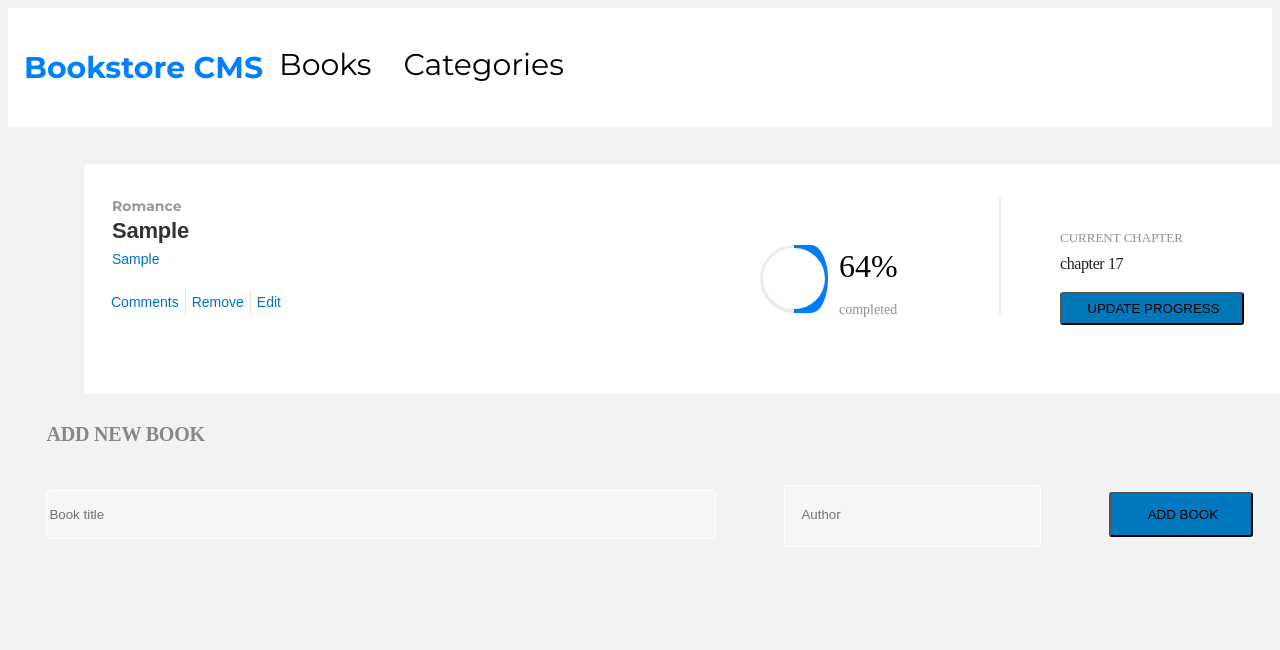
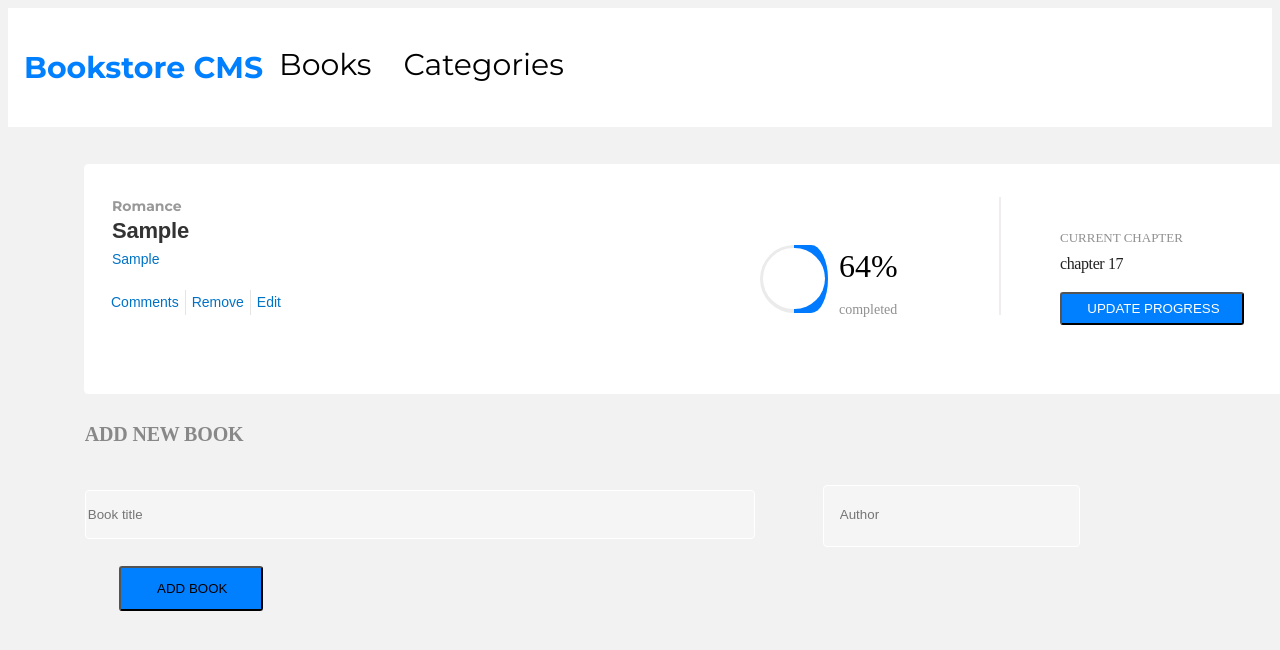
Before and after one commit to obed300/Bookstore, a React (Create React App) app: page / in a window 1280 px wide. Both pictures are taken after typing "Sample", "Sample" into the empty fields and a click on the button "ADD BOOK". Shown: the top 650 px of the page. Built offline with nearby package versions, Linux system fonts and the light colour scheme; no server answers.

Commit message:
Make changes

```diff
--- a/src/components/Navbar.js
+++ b/src/components/Navbar.js
@@ -6,8 +6,8 @@ function Navbar() {
   return (
     <nav className={styles.nav}>
       <h1>Bookstore CMS</h1>
-      <NavLink to="/" activeclassName={styles.activeLink} className={styles.Books}>Books</NavLink>
-      <NavLink to="/Category" activeclassName={styles.activeLink} className={styles.category}>Categories</NavLink>
+      <NavLink to="/" activeClassName={styles.activeLink} className={styles.Books}>Books</NavLink>
+      <NavLink to="/Category" activeClassName={styles.activeLink} className={styles.category}>Categories</NavLink>
     </nav>
   );
 }
--- a/src/styles/Book.module.css
+++ b/src/styles/Book.module.css
@@ -197,5 +197,6 @@
   margin: 0.75rem 0 0.563rem 3.688rem;
   padding: 0.438rem 1.188rem 0.5rem 1.375rem;
   border-radius: 3px;
-  background-color: #0077b6;
+  background-color: #007fff;
+  color: white;
 }
--- a/src/styles/Form.module.css
+++ b/src/styles/Form.module.css
@@ -2,7 +2,7 @@
   width: 12.875rem;
   height: 1.5rem;
   margin: 1.813rem 32.75rem 1.188rem 0;
-  margin-left: 2.4rem;
+  margin-left: 4.8rem;
   font-size: 1.25rem;
   font-weight: bold;
   font-stretch: normal;
@@ -13,7 +13,7 @@
 }
 
 .form {
-  margin-left: 2.4rem;
+  margin-left: 4.8rem;
 }
 
 .titleInput {
@@ -41,5 +41,5 @@
   margin: 1.188rem 0 0 2.125rem;
   padding: 0.801rem 1.188rem 0.886rem 1.375rem;
   border-radius: 3px;
-  background-color: #0077be;
+  background-color: #007fff;
 }
```
